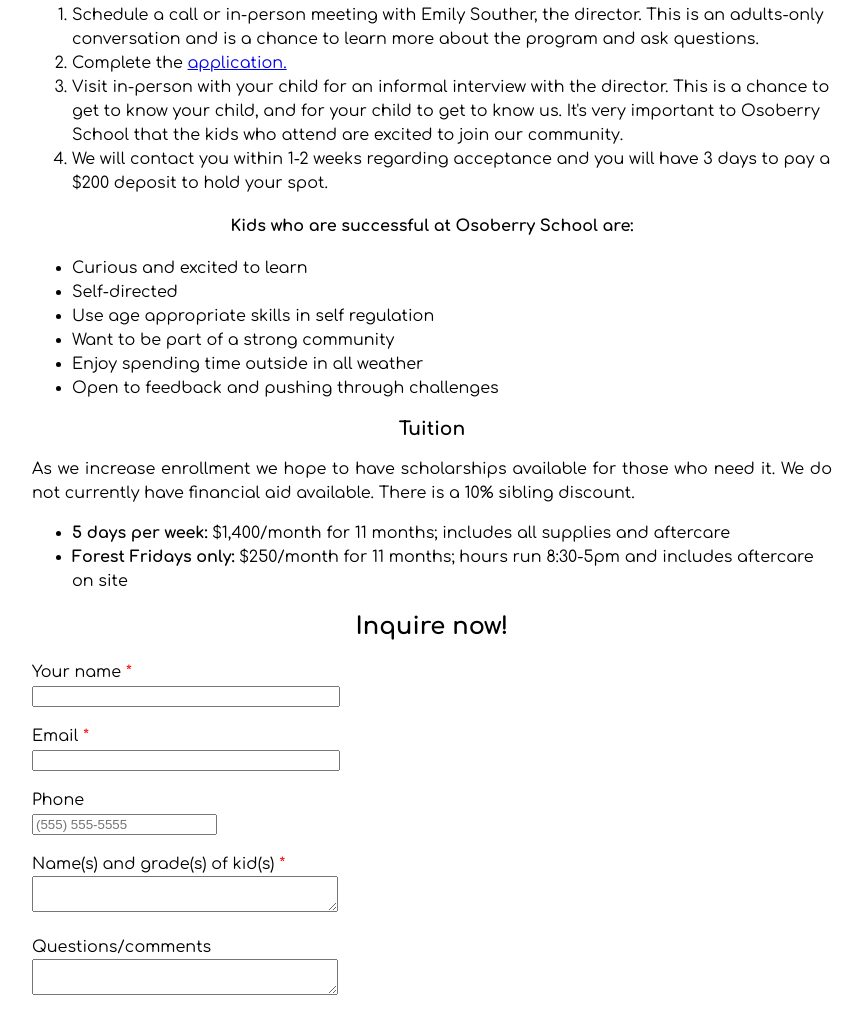
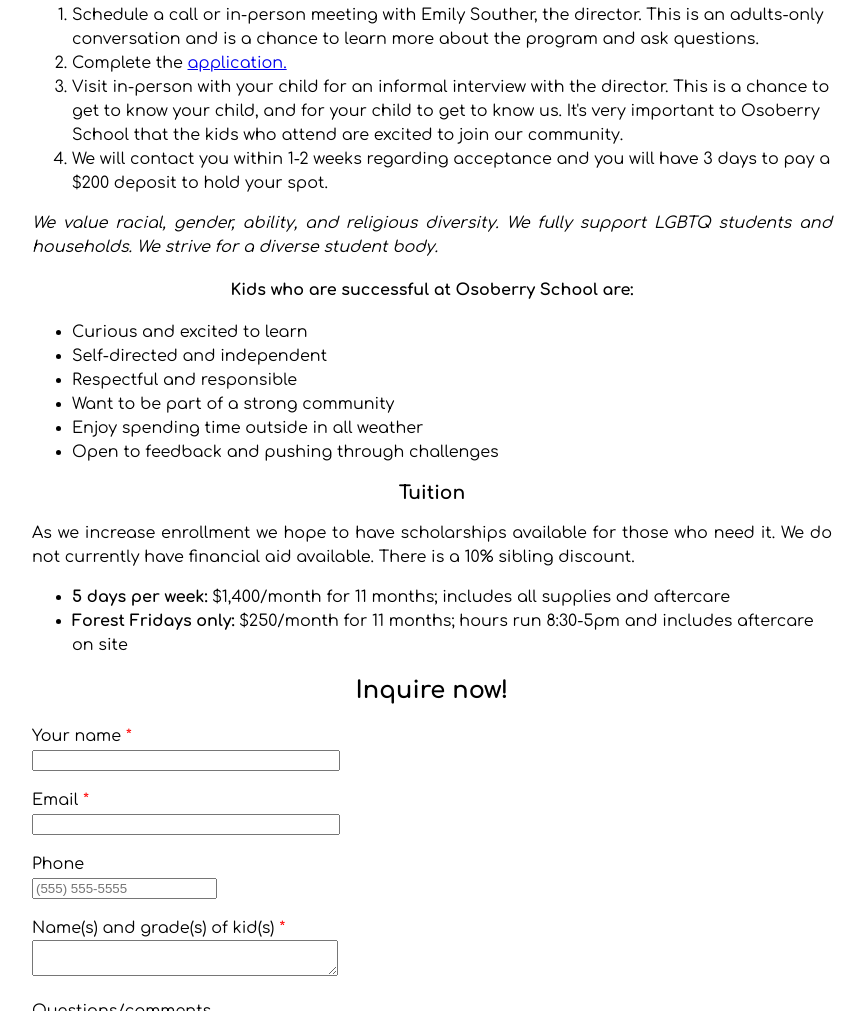
Before and after one commit to matthewsouther/osoberry, an Eleventy site: page src/apply.md in a window 1280 px wide. Shown: the part 875-1886 px from the top of the page, without its empty margins (208-1073 px from the left). Built offline with nearby package versions, Linux system fonts and the light colour scheme; Eleventy itself is replaced by a stand-in of ours; files that its build step writes are made by us from their sources.

Commit message:
Update Page “apply”

```diff
--- a/src/apply.md
+++ b/src/apply.md
@@ -26,11 +26,13 @@
 3. Visit in-person with your child for an informal interview with the director. This is a chance to get to know your child, and for your child to get to know us. It's very important to Osoberry School that the kids who attend are excited to join our community.
 4. We will contact you within 1-2 weeks regarding acceptance and you will have 3 days to pay a $200 deposit to hold your spot.
 
+*We value racial, gender, ability, and religious diversity. We fully support LGBTQ students and households. We strive for a diverse student body.*
+
 #### Kids who are successful at Osoberry School are:
 
 * Curious and excited to learn
-* Self-directed
-* Use age appropriate skills in self regulation
+* Self-directed and independent
+* Respectful and responsible
 * Want to be part of a strong community
 * Enjoy spending time outside in all weather
 * Open to feedback and pushing through challenges
```
